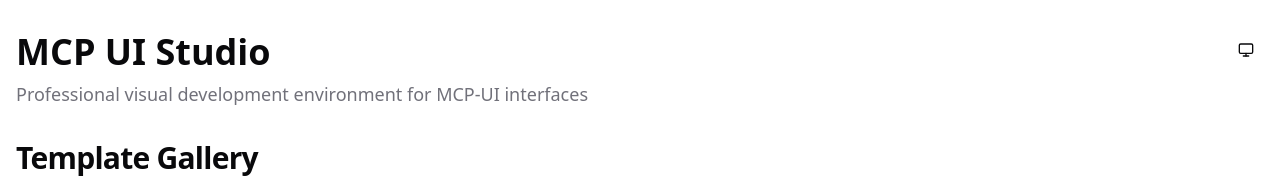
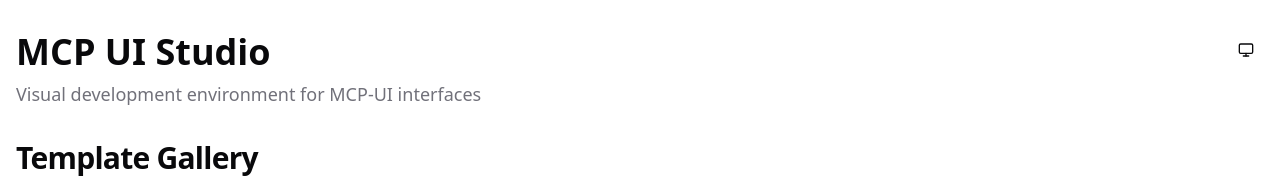
Before and after one commit to d-barletta/mcp-ui-studio, a Next.js app: page / in a window 1280 px wide. Shown: the top 178 px of the page. Built offline with nearby package versions, Linux system fonts and the light colour scheme.

Commit message:
fix: update description in layout and page components for consistency

```diff
--- a/app/layout.tsx
+++ b/app/layout.tsx
@@ -16,7 +16,7 @@ const geistMono = localFont({
 
 export const metadata: Metadata = {
   title: "MCP UI Studio",
-  description: "Professional visual development environment for MCP-UI interfaces",
+  description: "Visual development environment for MCP-UI interfaces",
 };
 
 export default function RootLayout({
--- a/app/page.tsx
+++ b/app/page.tsx
@@ -134,7 +134,7 @@ ${indentedScript}
             <div>
               <h1 className="text-4xl font-bold mb-2">MCP UI Studio</h1>
               <p className="text-lg text-muted-foreground">
-                Professional visual development environment for MCP-UI interfaces
+                Visual development environment for MCP-UI interfaces
               </p>
             </div>
             <ThemeSwitcher />
```
